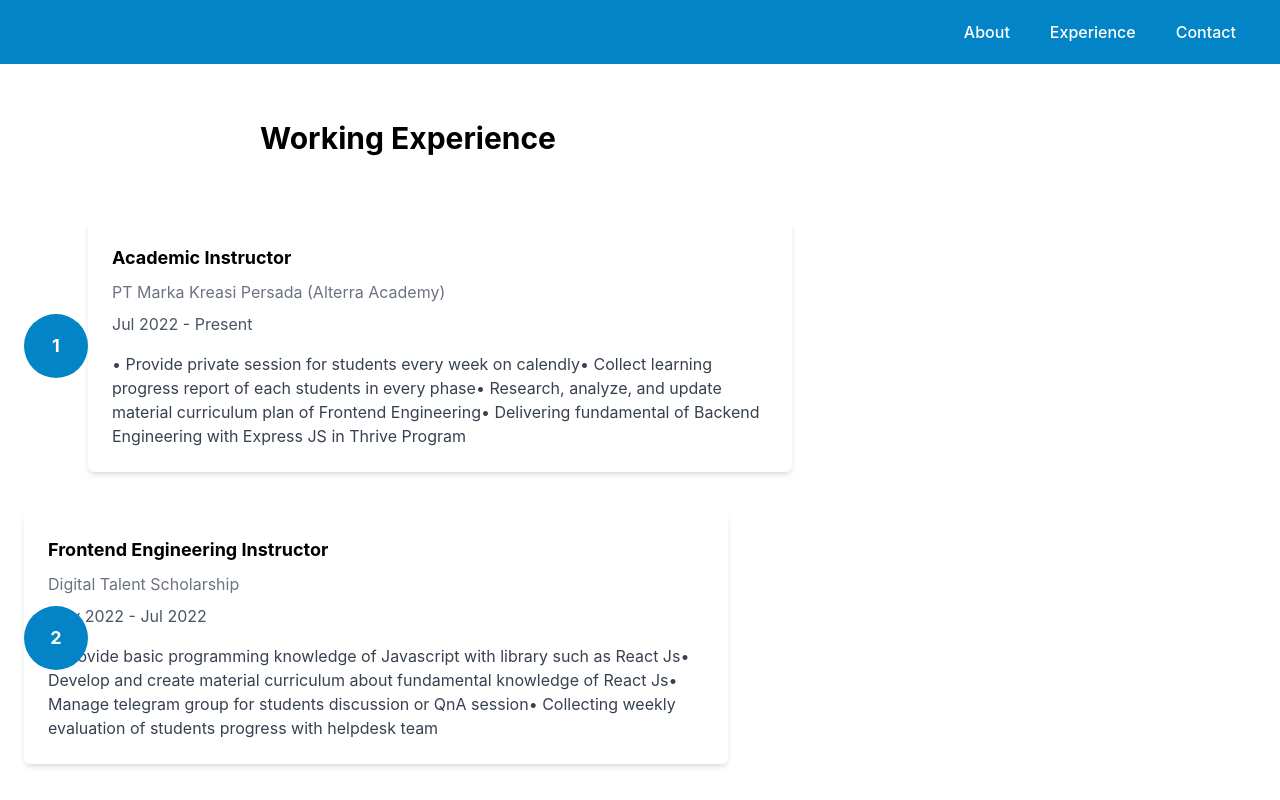
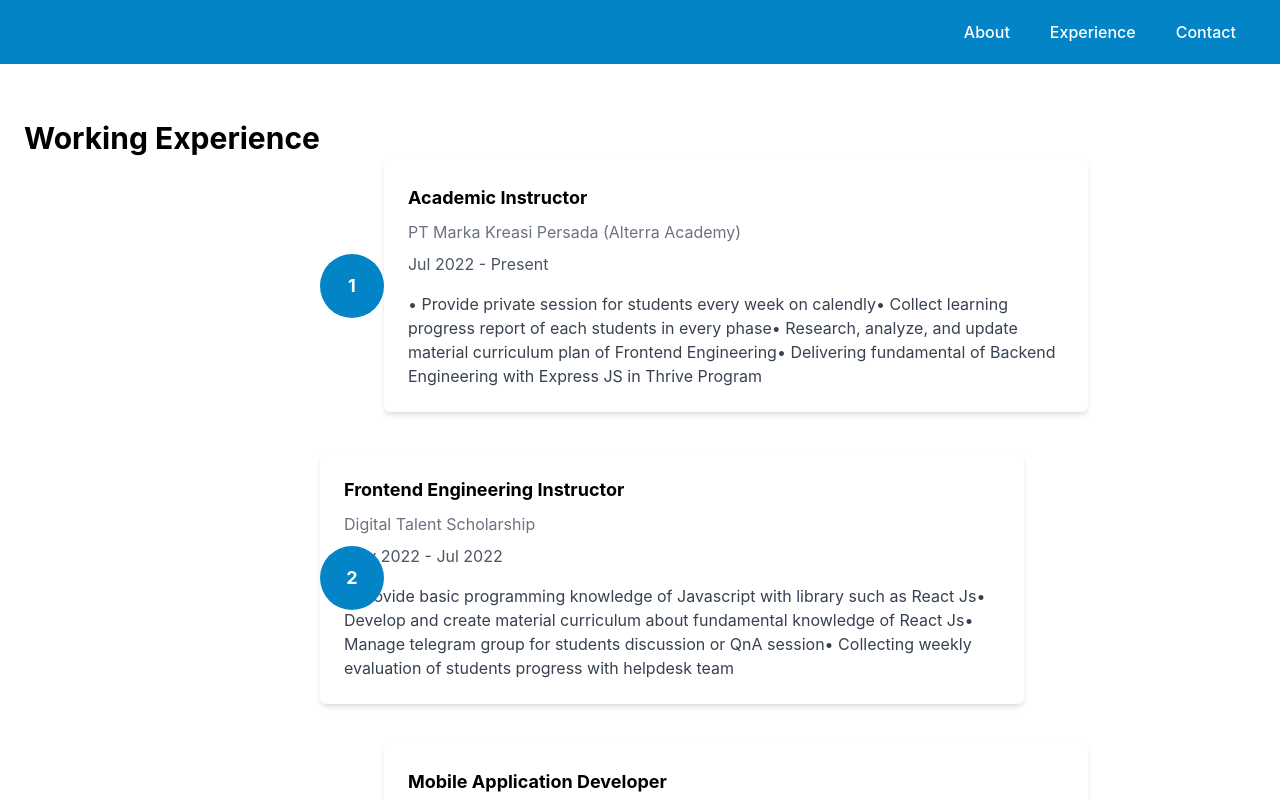
Before and after one commit to BagasDhitya/portfolio-react, a React (Vite) app: page /experience in a window 1280 px wide. Shown: the top 800 px of the page. Built offline with nearby package versions, Linux system fonts and the light colour scheme.

Commit message:
add animation on working experience

```diff
--- a/src/index.css
+++ b/src/index.css
@@ -77,3 +77,33 @@ button:focus-visible {
     background-color: #f9f9f9;
   }
 }
+
+@keyframes from-right {
+  0% {
+    opacity: 0;
+    transform: translateX(100%);
+  }
+  100% {
+    opacity: 1;
+    transform: translateX(0);
+  }
+}
+
+@keyframes from-left {
+  0% {
+    opacity: 0;
+    transform: translateX(-100%);
+  }
+  100% {
+    opacity: 1;
+    transform: translateX(0);
+  }
+}
+
+.from-right-animation {
+  animation: from-right 1s ease-in-out;
+}
+
+.from-left-animation {
+  animation: from-left 1s ease-in-out;
+}
--- a/src/pages/experience/index.tsx
+++ b/src/pages/experience/index.tsx
@@ -5,13 +5,13 @@ import { data } from "../../datas/experience.json"
 const Experience = () => {
     return (
         <Layout>
-            <div className="flex flex-col items-center justify-center py-8">
-                <h2 className="text-3xl font-bold mb-6">Working Experience</h2>
+            <div className="flex justify-center py-8">
+                <h2 className="text-3xl font-bold">Working Experience</h2>
                 <div className="max-w-3xl w-full mx-auto">
                     {data?.map((experience: any, index: number) => (
                         <div
                             key={index}
-                            className={`relative flex flex-col ${index % 2 === 0 ? 'md:flex-row-reverse' : 'md:flex-row'
+                            className={`relative flex flex-col ${index % 2 === 0 ? 'from-right-animation' : 'from-left-animation'
                                 } my-10`}
                         >
                             <div className="flex items-center justify-center w-16 h-16 bg-porto-sky-500 rounded-full text-white font-bold text-lg md:absolute md:left-0 md:top-1/2 transform -translate-y-1/2">
@@ -31,9 +31,7 @@ const Experience = () => {
                 </div>
             </div>
 
-
         </Layout>
-
     )
 }
 
```
